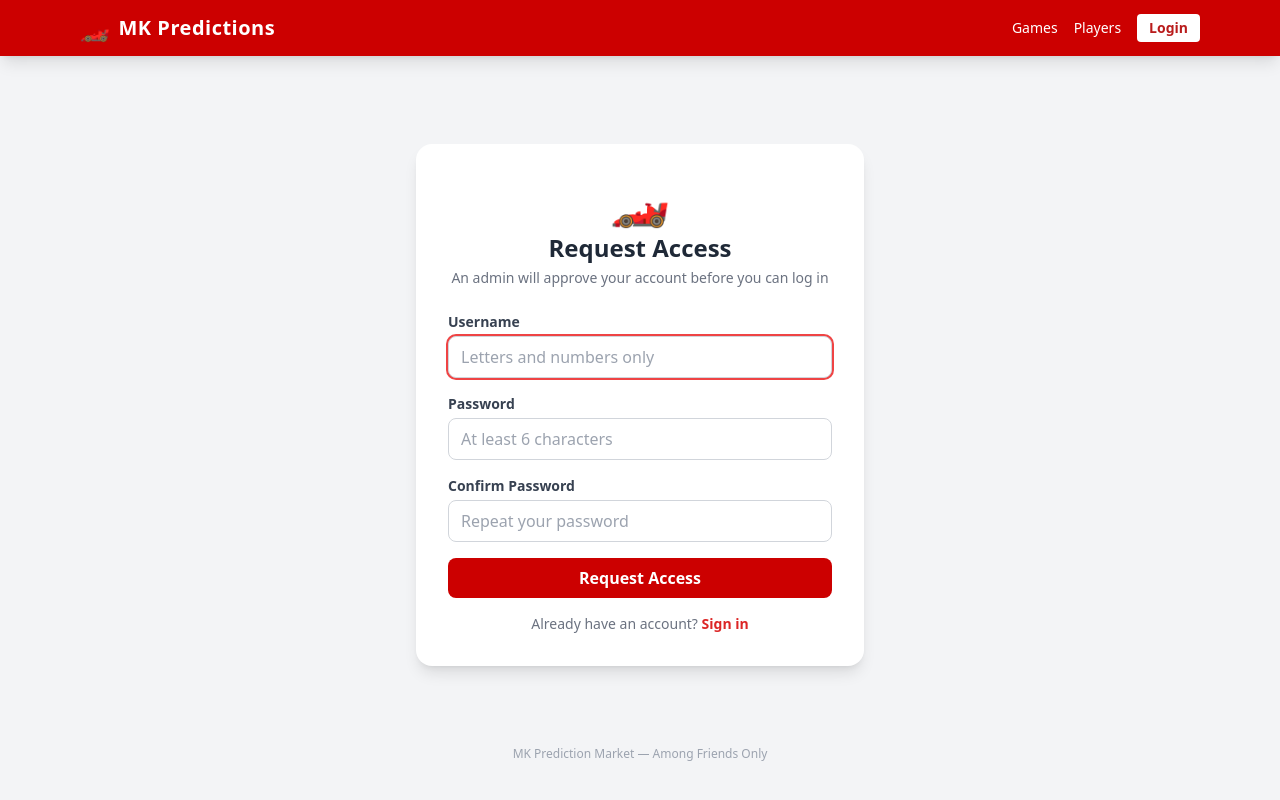
After one commit to cstillick/MCPM, a Python web app: template templates/register.html in a window 1280 px wide. The commit adds this page. Run offline with Jinja, Linux system fonts and the light colour scheme; the template is opened without the code that fills it, so the values that code supplies are empty; some libraries are stand-ins or nearby versions.

Commit message:
Add self-registration with admin approval

```diff
--- a/templates/login.html
+++ b/templates/login.html
@@ -45,6 +45,10 @@
         Sign In
       </button>
     </form>
+
+    <p class="text-center text-sm text-gray-500 mt-4">
+      Don't have an account? <a href="/register" class="text-red-600 font-semibold hover:underline">Request access</a>
+    </p>
   </div>
 </div>
 {% endblock %}
--- /dev/null
+++ b/templates/register.html
@@ -0,0 +1,97 @@
+{% extends "base.html" %}
+{% block title %}Request Access — MK Predictions{% endblock %}
+
+{% block content %}
+<div class="max-w-md mx-auto mt-16">
+  <div class="bg-white rounded-2xl shadow-lg p-8">
+    <div class="text-center mb-6">
+      <div class="text-5xl mb-2">🏎️</div>
+      <h1 class="text-2xl font-extrabold text-gray-800">Request Access</h1>
+      <p class="text-gray-500 text-sm mt-1">An admin will approve your account before you can log in</p>
+    </div>
+
+    {% if success %}
+      <div class="bg-green-50 border border-green-300 text-green-800 rounded-lg px-4 py-5 text-center">
+        <div class="text-3xl mb-2">✅</div>
+        <p class="font-semibold">Request sent!</p>
+        <p class="text-sm mt-1">An admin will review and approve your account. Check back soon.</p>
+      </div>
+      <p class="text-center text-sm text-gray-500 mt-6">
+        <a href="/login" class="text-red-600 font-semibold hover:underline">Back to sign in</a>
+      </p>
+    {% else %}
+      {% if error %}
+        <div class="bg-red-100 border border-red-400 text-red-700 px-4 py-3 rounded mb-4 text-sm">
+          {{ error }}
+        </div>
+      {% endif %}
+
+      <form method="post" action="/register" class="space-y-4">
+        <div>
+          <label class="block text-sm font-semibold text-gray-700 mb-1">Username</label>
+          <input
+            type="text"
+            name="username"
+            required
+            autofocus
+            minlength="3"
+            maxlength="32"
+            pattern="[a-zA-Z0-9]+"
+            title="Letters and numbers only, 3–32 characters"
+            class="w-full border border-gray-300 rounded-lg px-3 py-2 focus:outline-none focus:ring-2 focus:ring-red-500"
+            placeholder="Letters and numbers only"
+          />
+        </div>
+        <div>
+          <label class="block text-sm font-semibold text-gray-700 mb-1">Password</label>
+          <input
+            type="password"
+            name="password"
+            id="password"
+            required
+            minlength="6"
+            class="w-full border border-gray-300 rounded-lg px-3 py-2 focus:outline-none focus:ring-2 focus:ring-red-500"
+            placeholder="At least 6 characters"
+          />
+        </div>
+        <div>
+          <label class="block text-sm font-semibold text-gray-700 mb-1">Confirm Password</label>
+          <input
+            type="password"
+            name="confirm_password"
+            id="confirm_password"
+            required
+            minlength="6"
+            class="w-full border border-gray-300 rounded-lg px-3 py-2 focus:outline-none focus:ring-2 focus:ring-red-500"
+            placeholder="Repeat your password"
+          />
+        </div>
+        <button
+          type="submit"
+          class="w-full mk-red mk-red-hover text-white font-bold py-2 rounded-lg transition"
+        >
+          Request Access
+        </button>
+      </form>
+
+      <p class="text-center text-sm text-gray-500 mt-4">
+        Already have an account? <a href="/login" class="text-red-600 font-semibold hover:underline">Sign in</a>
+      </p>
+
+      <script>
+        document.querySelector('form').addEventListener('submit', function(e) {
+          const pw = document.getElementById('password').value;
+          const cpw = document.getElementById('confirm_password').value;
+          if (pw !== cpw) {
+            e.preventDefault();
+            document.getElementById('confirm_password').setCustomValidity('Passwords do not match');
+            document.getElementById('confirm_password').reportValidity();
+          } else {
+            document.getElementById('confirm_password').setCustomValidity('');
+          }
+        });
+      </script>
+    {% endif %}
+  </div>
+</div>
+{% endblock %}
```
Also changed, not shown: models.py (+9 -0 lines), routers/admin.py (+32 -3 lines), routers/auth.py (+45 -1 lines), templates/admin/dashboard.html (+6 -1 lines), templates/admin/users.html (+31 -0 lines).
